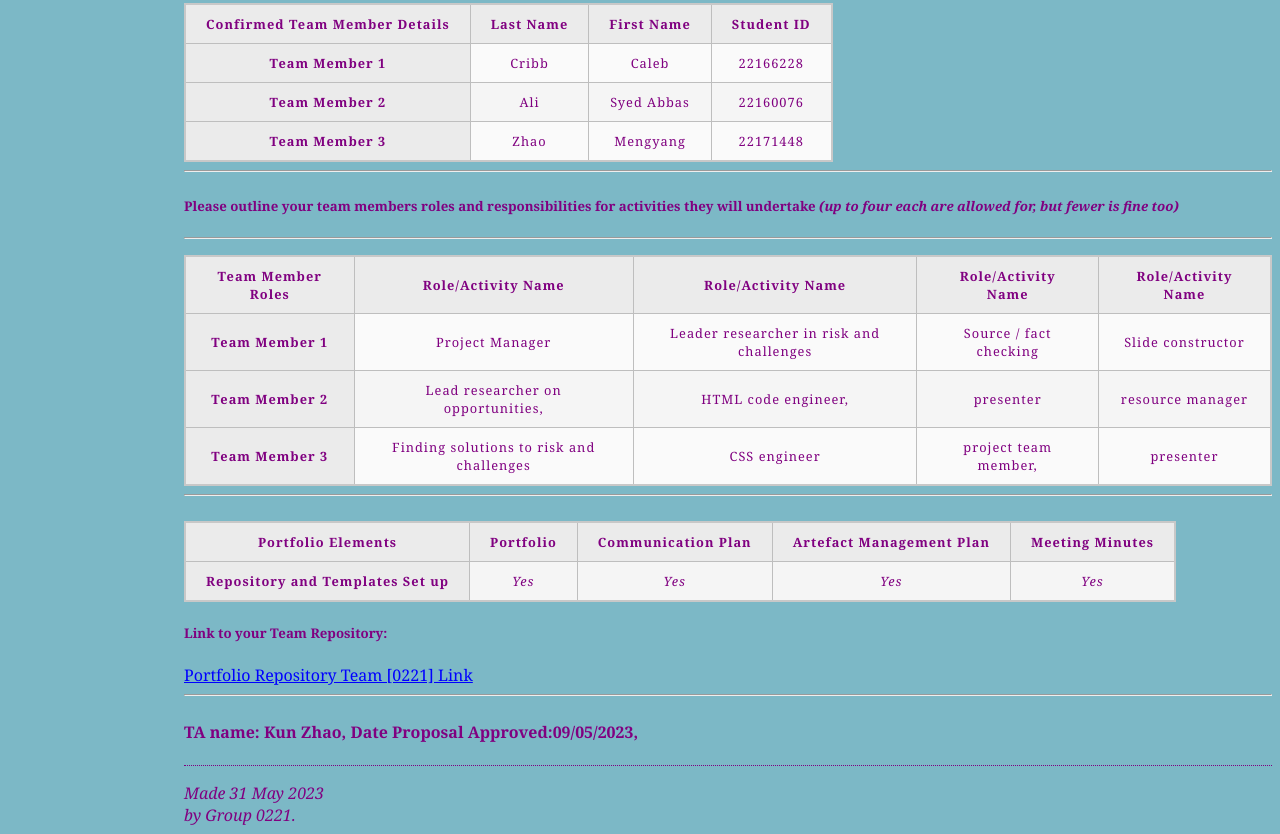
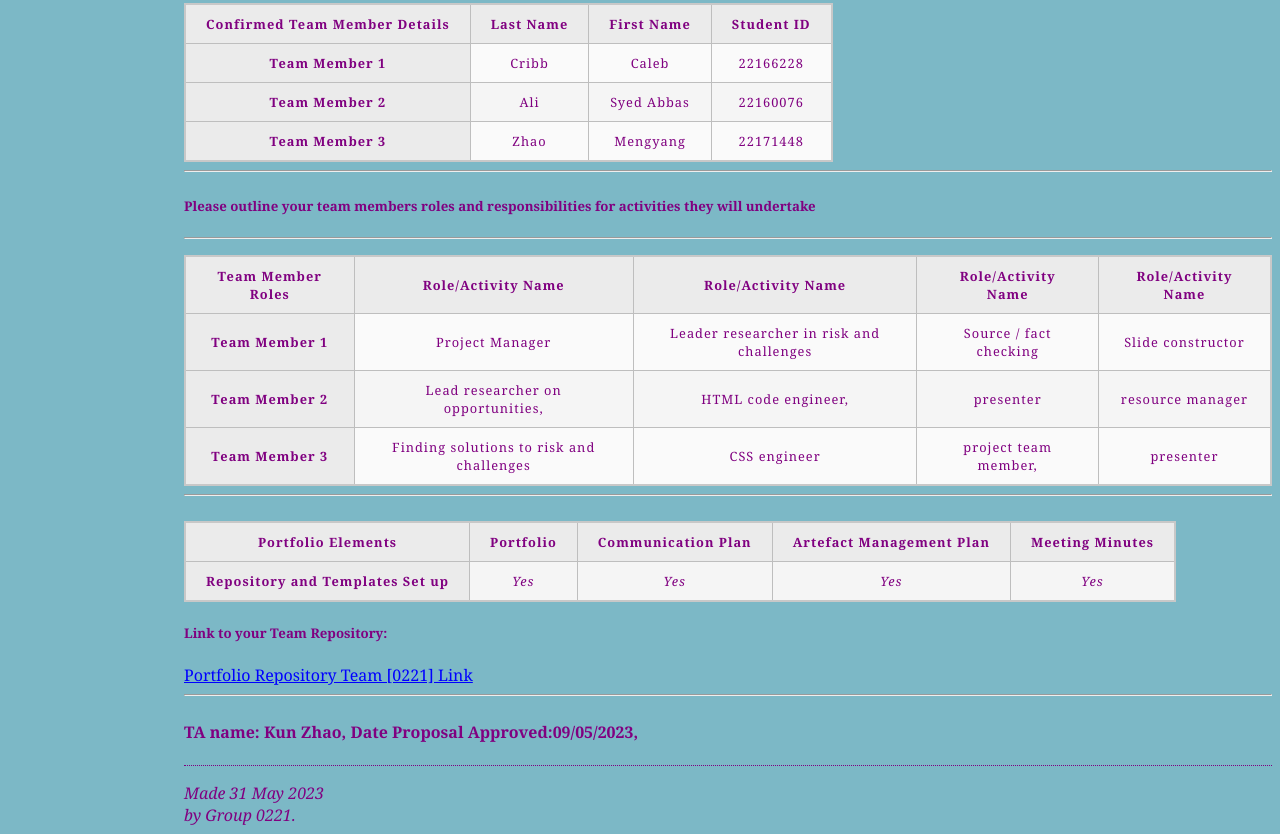
Before and after one commit to Syed-Abbas-Ali03/Syed-Abbas-Ali03.github.io, a plain HTML site: page misc/proposal.html in a window 1280 px wide. Shown: the part 894-1728 px from the top of the page. Drawn offline with Linux system fonts and the light colour scheme.

Commit message:
Update proposal.html

```diff
--- a/misc/proposal.html
+++ b/misc/proposal.html
@@ -123,7 +123,7 @@
 </table>
 <hr/>
 <p><h6><em></p></h6></em>
-<h5><p>Please outline your team members roles and responsibilities for activities they will undertake <em>(up to four each are allowed for, but fewer is fine too)</em></h5>
+<h5><p>Please outline your team members roles and responsibilities for activities they will undertake <em></em></h5>
 
 
 <table>
```
